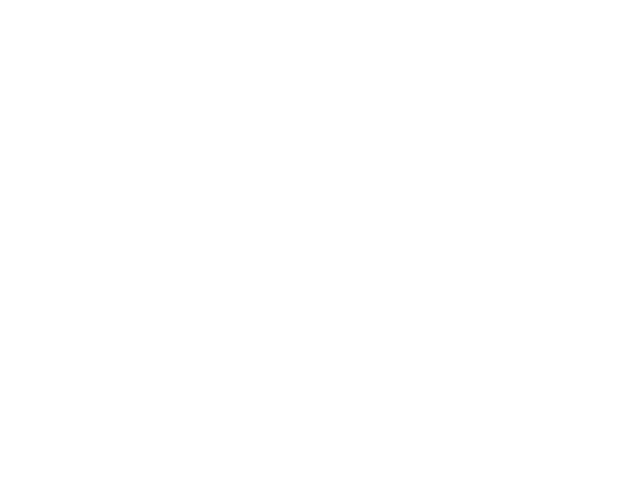
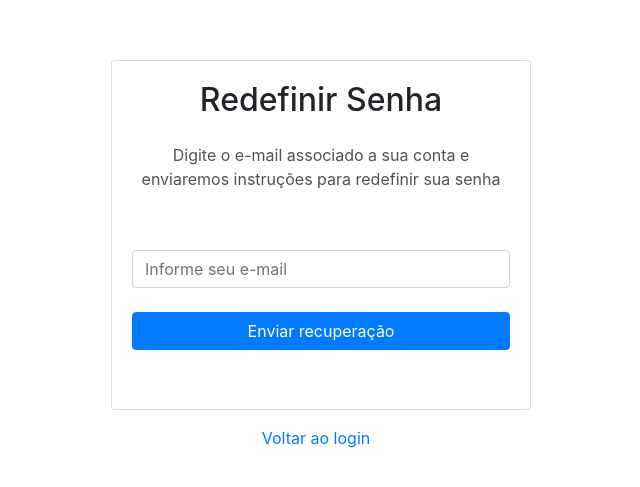
Before and after one commit to marcos-ev/-LAB-Clothing-Collection, an Angular app: page /signin in a window 1280 px wide. Shown: the part 1745-2232 px from the top of the page, without its empty margins (324-964 px from the left). Before the commit the page ends 800 px from the top, so only its background shows below. Built offline with nearby package versions, Linux system fonts and the light colour scheme.

Commit message:
Redefinição-senha

```diff
--- a/src/app/app-routing.module.ts
+++ b/src/app/app-routing.module.ts
@@ -1,14 +1,13 @@
 import { NgModule } from '@angular/core';
 import { RouterModule, Routes } from '@angular/router';
 import { SigninComponent } from './signin/signin.component'
-import { EsqueceuSenhaComponent } from './esqueceu-senha/esqueceu-senha.component'
+import { EsqueceuSenhaComponent } from './esqueceu-senha/esqueceu-senha.component';
 import { RegistroComponent } from './registro/registro.component'
-
 
 const routes: Routes = [
   { path: '', redirectTo: '/signin', pathMatch: 'full' },
   { path: 'signin', component: SigninComponent },
-  { path: 'esqueceu-senha', component:  EsqueceuSenhaComponent },
+  { path: 'esqueceu-senha', component: EsqueceuSenhaComponent },
   { path: 'registro', component: RegistroComponent }
 ];
 
--- a/src/app/app.component.html
+++ b/src/app/app.component.html
@@ -1 +1,4 @@
-<app-signin></app-signin>
+<div>
+  <router-outlet></router-outlet>
+  <app-signin></app-signin>
+  <app-esqueceu-senha></app-esqueceu-senha>
--- a/src/app/app.module.ts
+++ b/src/app/app.module.ts
@@ -14,8 +14,9 @@
     AppComponent,
     SigninComponent,
     EsqueceuSenhaComponent,
-    RegistroComponent
+    RegistroComponent,
   ],
+
   imports: [
     BrowserModule,
     AppRoutingModule,
--- a/src/app/esqueceu-senha/esqueceu-senha.component.css
+++ b/src/app/esqueceu-senha/esqueceu-senha.component.css
@@ -0,0 +1,29 @@
+@import 'https://maxcdn.bootstrapcdn.com/bootstrap/4.0.0/css/bootstrap.min.css';
+
+.custom-container {
+  display: flex;
+  flex-direction: column;
+  justify-content: center;
+  align-items: center;
+  height: 100vh;
+  font-size: 1rem;
+}
+
+.custom-card {
+  position: relative;
+  width: 420px;
+  height: 350px;
+  margin: 0 auto 0 100% ;
+  flex-direction: column;
+  justify-content: center;
+  align-items: center;
+}
+
+.custom-card form {
+  margin-top: 35px;
+}
+
+.btn {
+  margin-top: 2vh;
+  width: 100%;
+}
--- a/src/app/esqueceu-senha/esqueceu-senha.component.html
+++ b/src/app/esqueceu-senha/esqueceu-senha.component.html
@@ -1 +1,26 @@
-<p>esqueceu-senha works!</p>
+
+<div class="custom-container">
+  <div class="container">
+    <div class="row ">
+      <div class="col-md-6 col-lg-4 ">
+        <div class="card custom-card shadow-lg">
+          <div class="card-body d-flex  flex-column">
+            <h2 class="text-center mb-4">Redefinir Senha</h2>
+            <p class="text-center" style="color:#505154;">Digite o e-mail associado a sua conta e enviaremos instruções para redefinir sua senha</p>
+            <form [formGroup]="recoveryForm" (ngSubmit)="onSubmit()">
+              <div class="form-group my-2">
+                <input type="email" class="form-control" formControlName="email" placeholder="Informe seu e-mail" style="color: #B4B6C1;">
+              </div>
+              <div class="form-group text-center">
+                <button type="submit" class="btn btn-primary btn-md">Enviar recuperação</button>
+              </div>
+            </form>
+          </div>
+        </div>
+      </div>
+    </div>
+  </div>
+  <div class="text-center mt-3">
+    <a routerLink="/signin">Voltar ao login</a>
+  </div>
+</div>
--- a/src/app/esqueceu-senha/esqueceu-senha.component.ts
+++ b/src/app/esqueceu-senha/esqueceu-senha.component.ts
@@ -1,10 +1,27 @@
-import { Component } from '@angular/core';
+import { Component, OnInit } from '@angular/core';
+import { FormBuilder, FormGroup, Validators } from '@angular/forms';
+import { Router } from '@angular/router';
 
 @Component({
   selector: 'app-esqueceu-senha',
   templateUrl: './esqueceu-senha.component.html',
   styleUrls: ['./esqueceu-senha.component.css']
 })
-export class EsqueceuSenhaComponent {
+export class EsqueceuSenhaComponent implements OnInit {
+  recoveryForm: FormGroup;
 
+  constructor(private formBuilder: FormBuilder, private router: Router) {
+    this.recoveryForm = this.formBuilder.group({
+      email: ['', [Validators.required, Validators.email]]
+    });
+  }
+
+  ngOnInit(): void {}
+
+  onSubmit(): void {
+    if (this.recoveryForm.valid) {
+      // Adicione aqui a lógica para enviar a solicitação de recuperação de senha
+      this.router.navigate(['/signin']);
+    }
+  }
 }
```
Also changed, not shown: 1 other file (tests, documents, lock files or other folders).
